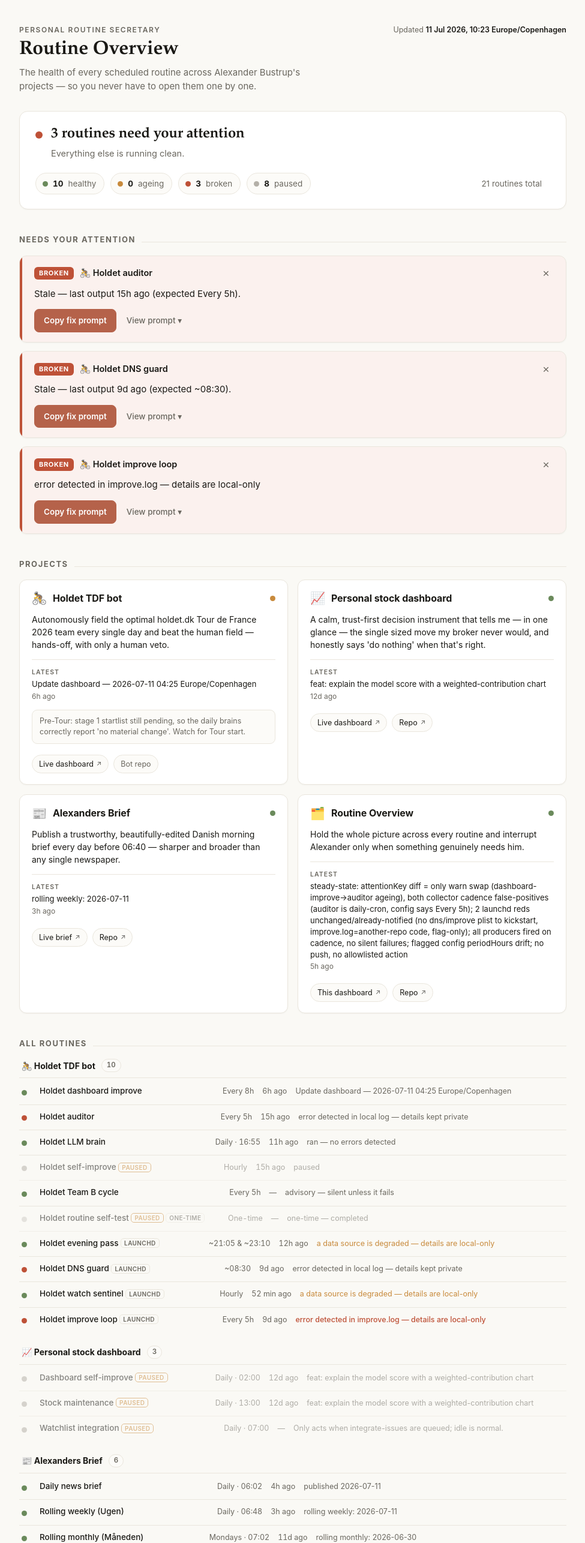
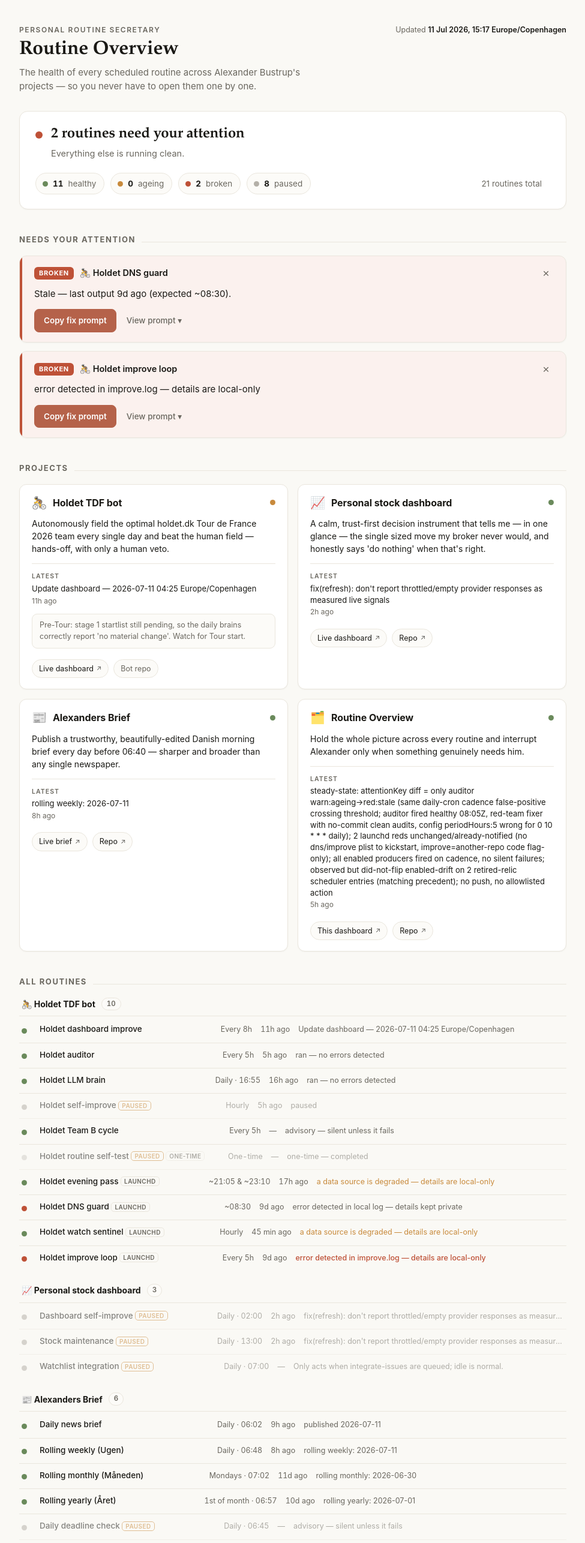
Before and after one commit to abustrup/Routine-overview, a website: page index.html in a window 1280 px wide. Shown: the top 2572 px of the page at 60% size, without its empty margins (152-1127 px from the left). Drawn offline with Linux system fonts and the light colour scheme.

Commit message:
overview: 2026-07-11 13:19 — 11🟢 0🟡 2🔴 · steady-state: attentionKey diff = only red:auditor:stale CLEARED (daily-cron fixer fired healthy 08:05Z, clean audit=no artifact=legit; remaining 2 reds are already-notified subset => a clearing not a new problem, no push); 2 launchd reds = retired relics (only collect/converge/dashboard/evening/watch plists exist, no dns/improve to kickstart, improve=another-repo flag-only); all enabled producers fired on cadence, no silent failures; enabled-drift on 2 retired-relic scheduler entries unchanged (precedent); no allowlisted action

```diff
--- a/index.html
+++ b/index.html
@@ -249,7 +249,7 @@
         <p class="eyebrow">Personal routine secretary</p>
         <h1>Routine Overview</h1>
       </div>
-      <div class="stamp">Updated <b>11 Jul 2026, 10:23 Europe/Copenhagen</b></div>
+      <div class="stamp">Updated <b>11 Jul 2026, 15:17 Europe/Copenhagen</b></div>
     </div>
     <p class="subtitle">The health of every scheduled routine across Alexander Bustrup's projects — so you never have to open them one by one.</p>
   </header>
@@ -257,13 +257,13 @@
   <div class="hero hero--alert">
     <div class="hero__row">
       <span class="hero__mark" aria-hidden="true"></span>
-      <p class="hero__verdict">3 routines need your attention</p>
+      <p class="hero__verdict">2 routines need your attention</p>
     </div>
     <p class="hero__sub">Everything else is running clean.</p>
     <div class="counts">
-      <span class="stat"><span class="dot dot--green" aria-hidden="true"></span><b>10</b><span>healthy</span></span>
+      <span class="stat"><span class="dot dot--green" aria-hidden="true"></span><b>11</b><span>healthy</span></span>
       <span class="stat"><span class="dot dot--yellow" aria-hidden="true"></span><b>0</b><span>ageing</span></span>
-      <span class="stat"><span class="dot dot--red" aria-hidden="true"></span><b>3</b><span>broken</span></span>
+      <span class="stat"><span class="dot dot--red" aria-hidden="true"></span><b>2</b><span>broken</span></span>
       <span class="stat"><span class="dot dot--paused" aria-hidden="true"></span><b>8</b><span>paused</span></span>
       <span class="stat stat--total">21 routines total</span>
     </div>
@@ -272,33 +272,7 @@
   <section aria-labelledby="sec-attn" data-attn-section>
     <div class="sec-head"><h2 id="sec-attn">Needs your attention</h2><span class="rule"></span><button type="button" class="sec-restore" data-restore hidden><span data-restore-count>0</span> hidden · Show</button></div>
     <div class="attn-list" data-attn-list>
-    <article class="attn attn--red" data-attn data-akey="red:Holdet auditor:stale">
-  <div class="attn__bar" aria-hidden="true"></div>
-  <div class="attn__main">
-    <div class="attn__head">
-      <span class="attn__sev">Broken</span>
-      <span class="attn__where">🚴 Holdet auditor</span>
-      <button type="button" class="dismiss-x" data-dismiss aria-label="Hide this alert" title="Hide — it comes back if the issue is still there next refresh">×</button>
-    </div>
-    <p class="attn__msg">Stale — last output 15h ago (expected Every 5h).</p>
-    <div class="fix">
-    <div class="fix__actions">
-      <button type="button" class="btn btn--copy"
-              data-copy="The scheduled routine &quot;Holdet auditor&quot; was expected to run Every 5h but produced no recent output. Working dir: ~/holdet-tdf-bot. Investigate why it stopped (check its scheduler run and its log), fix the cause, verify a fresh run produces output, and commit. Follow the project's own CLAUDE.md and the holdet-tdf-bot skill, which document its guardrails and protected paths.">
-        <span class="btn__label">Copy fix prompt</span>
-        <span class="btn__done" aria-hidden="true">Copied&nbsp;✓</span>
-      </button>
-      <button type="button" class="btn btn--link" data-toggle="fix-1" aria-expanded="false" aria-controls="fix-1">
-        View prompt
-      </button>
-    </div>
-    <div class="fix__body" id="fix-1" hidden>
-      <pre class="fix__prompt">The scheduled routine &quot;Holdet auditor&quot; was expected to run Every 5h but produced no recent output. Working dir: ~/holdet-tdf-bot. Investigate why it stopped (check its scheduler run and its log), fix the cause, verify a fresh run produces output, and commit. Follow the project's own CLAUDE.md and the holdet-tdf-bot skill, which document its guardrails and protected paths.</pre>
-      <div class="fix__cwd"><span class="fix__cwd-k">cwd</span> <code>~/holdet-tdf-bot</code></div>
-    </div>
-  </div>
-  </div>
-</article><article class="attn attn--red" data-attn data-akey="red:Holdet DNS guard (launchd):stale">
+    <article class="attn attn--red" data-attn data-akey="red:Holdet DNS guard (launchd):stale">
   <div class="attn__bar" aria-hidden="true"></div>
   <div class="attn__main">
     <div class="attn__head">
@@ -314,11 +288,11 @@
         <span class="btn__label">Copy fix prompt</span>
         <span class="btn__done" aria-hidden="true">Copied&nbsp;✓</span>
       </button>
-      <button type="button" class="btn btn--link" data-toggle="fix-2" aria-expanded="false" aria-controls="fix-2">
+      <button type="button" class="btn btn--link" data-toggle="fix-1" aria-expanded="false" aria-controls="fix-1">
         View prompt
       </button>
     </div>
-    <div class="fix__body" id="fix-2" hidden>
+    <div class="fix__body" id="fix-1" hidden>
       <pre class="fix__prompt">The scheduled routine &quot;Holdet DNS guard (launchd)&quot; was expected to run ~08:30 but produced no recent output. Working dir: ~/holdet-tdf-bot. Investigate why it stopped (check its scheduler run and its log), fix the cause, verify a fresh run produces output, and commit. Follow the project's own CLAUDE.md and the holdet-tdf-bot skill, which document its guardrails and protected paths.</pre>
       <div class="fix__cwd"><span class="fix__cwd-k">cwd</span> <code>~/holdet-tdf-bot</code></div>
     </div>
@@ -340,11 +314,11 @@
         <span class="btn__label">Copy fix prompt</span>
         <span class="btn__done" aria-hidden="true">Copied&nbsp;✓</span>
       </button>
-      <button type="button" class="btn btn--link" data-toggle="fix-3" aria-expanded="false" aria-controls="fix-3">
+      <button type="button" class="btn btn--link" data-toggle="fix-2" aria-expanded="false" aria-controls="fix-2">
         View prompt
       </button>
     </div>
-    <div class="fix__body" id="fix-3" hidden>
+    <div class="fix__body" id="fix-2" hidden>
       <pre class="fix__prompt">The scheduled routine &quot;Holdet improve loop (launchd)&quot; is erroring. Working dir: ~/holdet-tdf-bot. Read improve.log for the exact error, then find the root cause, fix it, add a guard or test so it can't recur, verify by re-running the step, and commit. Follow the project's own CLAUDE.md and the holdet-tdf-bot skill, which document its guardrails and protected paths.</pre>
       <div class="fix__cwd"><span class="fix__cwd-k">cwd</span> <code>~/holdet-tdf-bot</code></div>
     </div>
@@ -372,7 +346,7 @@
     <div class="proj__now">
       <span class="proj__now-k">Latest</span>
       <span class="proj__now-v">Update dashboard — 2026-07-11 04:25 Europe/Copenhagen</span>
-      <span class="proj__now-ago">6h ago</span>
+      <span class="proj__now-ago">11h ago</span>
     </div>
     <p class="proj__note">Pre-Tour: stage 1 startlist still pending, so the daily brains correctly report 'no material change'. Watch for Tour start.</p>
     <div class="proj__links"><a class="chip" href="https://abustrup.github.io/Holdet-TDF-2026/" target="_blank" rel="noopener">Live dashboard<span class="chip__ext" aria-hidden="true">↗</span></a><span class="chip chip--local">Bot repo</span></div>
@@ -385,8 +359,8 @@
     <p class="proj__goal">A calm, trust-first decision instrument that tells me — in one glance — the single sized move my broker never would, and honestly says 'do nothing' when that's right.</p>
     <div class="proj__now">
       <span class="proj__now-k">Latest</span>
-      <span class="proj__now-v">feat: explain the model score with a weighted-contribution chart</span>
-      <span class="proj__now-ago">12d ago</span>
+      <span class="proj__now-v">fix(refresh): don't report throttled/empty provider responses as measured live signals</span>
+      <span class="proj__now-ago">2h ago</span>
     </div>
 
     <div class="proj__links"><a class="chip" href="https://abustrup.github.io/personal-stock-dashboard/" target="_blank" rel="noopener">Live dashboard<span class="chip__ext" aria-hidden="true">↗</span></a><a class="chip" href="https://github.com/abustrup/personal-stock-dashboard" target="_blank" rel="noopener">Repo<span class="chip__ext" aria-hidden="true">↗</span></a></div>
@@ -400,7 +374,7 @@
     <div class="proj__now">
       <span class="proj__now-k">Latest</span>
       <span class="proj__now-v">rolling weekly: 2026-07-11</span>
-      <span class="proj__now-ago">3h ago</span>
+      <span class="proj__now-ago">8h ago</span>
     </div>
 
     <div class="proj__links"><a class="chip" href="https://abustrup.github.io/alexanders-brief/" target="_blank" rel="noopener">Live brief<span class="chip__ext" aria-hidden="true">↗</span></a><a class="chip" href="https://github.com/abustrup/alexanders-brief" target="_blank" rel="noopener">Repo<span class="chip__ext" aria-hidden="true">↗</span></a></div>
@@ -413,7 +387,7 @@
     <p class="proj__goal">Hold the whole picture across every routine and interrupt Alexander only when something genuinely needs him.</p>
     <div class="proj__now">
       <span class="proj__now-k">Latest</span>
-      <span class="proj__now-v">steady-state: attentionKey diff = only warn swap (dashboard-improve→auditor ageing), both collector cadence false-positives (auditor is daily-cron, config says Every 5h); 2 launchd reds unchanged/already-notified (no dns/improve plist to kickstart, improve.log=another-repo code, flag-only); all producers fired on cadence, no silent failures; flagged config periodHours drift; no push, no allowlisted action</span>
+      <span class="proj__now-v">steady-state: attentionKey diff = only auditor warn:ageing→red:stale (same daily-cron cadence false-positive crossing threshold; auditor fired healthy 08:05Z, red-team fixer with no-commit clean audits, config periodHours:5 wrong for 0 10 * * * daily); 2 launchd reds unchanged/already-notified (no dns/improve plist to kickstart, improve=another-repo code flag-only); all enabled producers fired on cadence, no silent failures; observed but did-not-flip enabled-drift on 2 retired-relic scheduler entries (matching precedent); no push, no allowlisted action</span>
       <span class="proj__now-ago">5h ago</span>
     </div>
 
@@ -429,25 +403,25 @@
     <span class="row__dot"><span class="dot dot--green" title="Healthy" aria-hidden="true"></span></span>
     <span class="row__name">Holdet dashboard improve</span>
     <span class="row__cadence">Every 8h</span>
-    <span class="row__ago">6h ago</span>
+    <span class="row__ago">11h ago</span>
     <span class="row__head" title="Update dashboard — 2026-07-11 04:25 Europe/Copenhagen">Update dashboard — 2026-07-11 04:25 Europe/Copenhagen</span>
   </li><li class="row">
-    <span class="row__dot"><span class="dot dot--red" title="Needs attention" aria-hidden="true"></span></span>
+    <span class="row__dot"><span class="dot dot--green" title="Healthy" aria-hidden="true"></span></span>
     <span class="row__name">Holdet auditor</span>
     <span class="row__cadence">Every 5h</span>
-    <span class="row__ago">15h ago</span>
-    <span class="row__head" title="error detected in local log — details kept private">error detected in local log — details kept private</span>
+    <span class="row__ago">5h ago</span>
+    <span class="row__head" title="ran — no errors detected">ran — no errors detected</span>
   </li><li class="row">
     <span class="row__dot"><span class="dot dot--green" title="Healthy" aria-hidden="true"></span></span>
     <span class="row__name">Holdet LLM brain</span>
     <span class="row__cadence">Daily · 16:55</span>
-    <span class="row__ago">11h ago</span>
+    <span class="row__ago">16h ago</span>
     <span class="row__head" title="ran — no errors detected">ran — no errors detected</span>
   </li><li class="row row--muted">
     <span class="row__dot"><span class="dot dot--paused" title="Paused" aria-hidden="true"></span></span>
     <span class="row__name">Holdet self-improve <span class="tag tag--off">paused</span></span>
     <span class="row__cadence">Hourly</span>
-    <span class="row__ago">15h ago</span>
+    <span class="row__ago">5h ago</span>
     <span class="row__head" title="paused">paused</span>
   </li><li class="row">
     <span class="row__dot"><span class="dot dot--green" title="Healthy" aria-hidden="true"></span></span>
@@ -465,7 +439,7 @@
     <span class="row__dot"><span class="dot dot--green" title="Healthy" aria-hidden="true"></span></span>
     <span class="row__name">Holdet evening pass <span class="tag">launchd</span></span>
     <span class="row__cadence">~21:05 &amp; ~23:10</span>
-    <span class="row__ago">12h ago</span>
+    <span class="row__ago">17h ago</span>
     <span class="row__head row__head--note" title="a data source is degraded — details are local-only">a data source is degraded — details are local-only</span>
   </li><li class="row">
     <span class="row__dot"><span class="dot dot--red" title="Needs attention" aria-hidden="true"></span></span>
@@ -477,7 +451,7 @@
     <span class="row__dot"><span class="dot dot--green" title="Healthy" aria-hidden="true"></span></span>
     <span class="row__name">Holdet watch sentinel <span class="tag">launchd</span></span>
     <span class="row__cadence">Hourly</span>
-    <span class="row__ago">52 min ago</span>
+    <span class="row__ago">45 min ago</span>
     <span class="row__head row__head--note" title="a data source is degraded — details are local-only">a data source is degraded — details are local-only</span>
   </li><li class="row">
     <span class="row__dot"><span class="dot dot--red" title="Needs attention" aria-hidden="true"></span></span>
@@ -492,14 +466,14 @@
     <span class="row__dot"><span class="dot dot--paused" title="Paused" aria-hidden="true"></span></span>
     <span class="row__name">Dashboard self-improve <span class="tag tag--off">paused</span></span>
     <span class="row__cadence">Daily · 02:00</span>
-    <span class="row__ago">12d ago</span>
-    <span class="row__head" title="feat: explain the model score with a weighted-contribution chart">feat: explain the model score with a weighted-contribution chart</span>
+    <span class="row__ago">2h ago</span>
+    <span class="row__head" title="fix(refresh): don't report throttled/empty provider responses as measured live signals">fix(refresh): don't report throttled/empty provider responses as measured live signals</span>
   </li><li class="row row--muted">
     <span class="row__dot"><span class="dot dot--paused" title="Paused" aria-hidden="true"></span></span>
     <span class="row__name">Stock maintenance <span class="tag tag--off">paused</span></span>
     <span class="row__cadence">Daily · 13:00</span>
-    <span class="row__ago">12d ago</span>
-    <span class="row__head" title="feat: explain the model score with a weighted-contribution chart">feat: explain the model score with a weighted-contribution chart</span>
+    <span class="row__ago">2h ago</span>
+    <span class="row__head" title="fix(refresh): don't report throttled/empty provider responses as measured live signals">fix(refresh): don't report throttled/empty provider responses as measured live signals</span>
   </li><li class="row row--muted">
     <span class="row__dot"><span class="dot dot--paused" title="Paused" aria-hidden="true"></span></span>
     <span class="row__name">Watchlist integration <span class="tag tag--off">paused</span></span>
@@ -513,13 +487,13 @@
     <span class="row__dot"><span class="dot dot--green" title="Healthy" aria-hidden="true"></span></span>
     <span class="row__name">Daily news brief</span>
     <span class="row__cadence">Daily · 06:02</span>
-    <span class="row__ago">4h ago</span>
+    <span class="row__ago">9h ago</span>
     <span class="row__head" title="published 2026-07-11">published 2026-07-11</span>
   </li><li class="row">
     <span class="row__dot"><span class="dot dot--green" title="Healthy" aria-hidden="true"></span></span>
     <span class="row__name">Rolling weekly (Ugen)</span>
     <span class="row__cadence">Daily · 06:48</span>
-    <span class="row__ago">3h ago</span>
+    <span class="row__ago">8h ago</span>
     <span class="row__head" title="rolling weekly: 2026-07-11">rolling weekly: 2026-07-11</span>
   </li><li class="row">
     <span class="row__dot"><span class="dot dot--green" title="Healthy" aria-hidden="true"></span></span>
@@ -553,7 +527,7 @@
     <span class="row__name">Routine secretary (this)</span>
     <span class="row__cadence">Every 5h · :17</span>
     <span class="row__ago">5h ago</span>
-    <span class="row__head" title="steady-state: attentionKey diff = only warn swap (dashboard-improve→auditor ageing), both collector cadence false-positives (auditor is daily-cron, config says Every 5h); 2 launchd reds unchanged/already-notified (no dns/improve plist to kickstart, improve.log=another-repo code, flag-only); all producers fired on cadence, no silent failures; flagged config periodHours drift; no push, no allowlisted action">steady-state: attentionKey diff = only warn swap (dashboard-improve→auditor ageing), both collector cadence false-positives (auditor is daily-cron, config says Every 5h); 2 launchd reds unchanged/already-notified (no dns/improve plist to kickstart, improve.log=another-repo code, flag-only); all producers fired on cadence, no silent failures; flagged config periodHours drift; no push, no allowlisted action</span>
+    <span class="row__head" title="steady-state: attentionKey diff = only auditor warn:ageing→red:stale (same daily-cron cadence false-positive crossing threshold; auditor fired healthy 08:05Z, red-team fixer with no-commit clean audits, config periodHours:5 wrong for 0 10 * * * daily); 2 launchd reds unchanged/already-notified (no dns/improve plist to kickstart, improve=another-repo code flag-only); all enabled producers fired on cadence, no silent failures; observed but did-not-flip enabled-drift on 2 retired-relic scheduler entries (matching precedent); no push, no allowlisted action">steady-state: attentionKey diff = only auditor warn:ageing→red:stale (same daily-cron cadence false-positive crossing threshold; auditor fired healthy 08:05Z, red-team fixer with no-commit clean audits, config periodHours:5 wrong for 0 10 * * * daily); 2 launchd reds unchanged/already-notified (no dns/improve plist to kickstart, improve=another-repo code flag-only); all enabled producers fired on cadence, no silent failures; observed but did-not-flip enabled-drift on 2 retired-relic scheduler entries (matching precedent); no push, no allowlisted action</span>
   </li><li class="row row--muted">
     <span class="row__dot"><span class="dot dot--paused" title="Paused" aria-hidden="true"></span></span>
     <span class="row__name">Overview self-improve <span class="tag tag--off">paused</span></span>
@@ -576,7 +550,7 @@
   <footer>
     Health is reconstructed from each routine's real artifacts — git commits, run-logs and published files — not just whether the scheduler fired. Silent by design: you get a push only when something needs you.
     <br>
-    Generated 11 Jul 2026, 10:23 Europe/Copenhagen
+    Generated 11 Jul 2026, 15:17 Europe/Copenhagen
     <span class="foot-sep">·</span>
     <a href="https://github.com/abustrup/Routine-overview" target="_blank" rel="noopener">github.com/abustrup/Routine-overview</a>
   </footer>
```
Also changed, not shown: data/status.json (+33 -44 lines), 1 other file.
